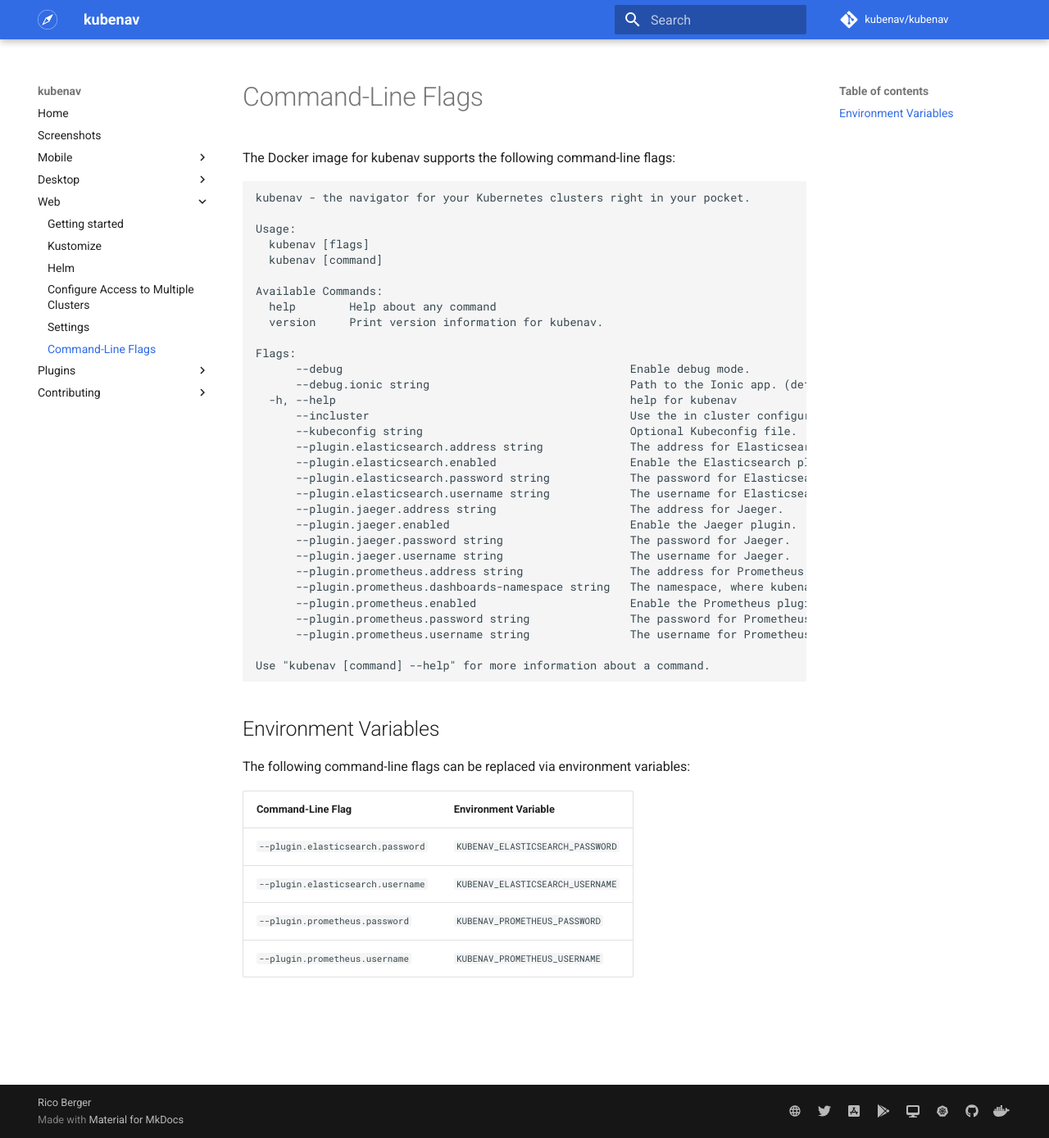
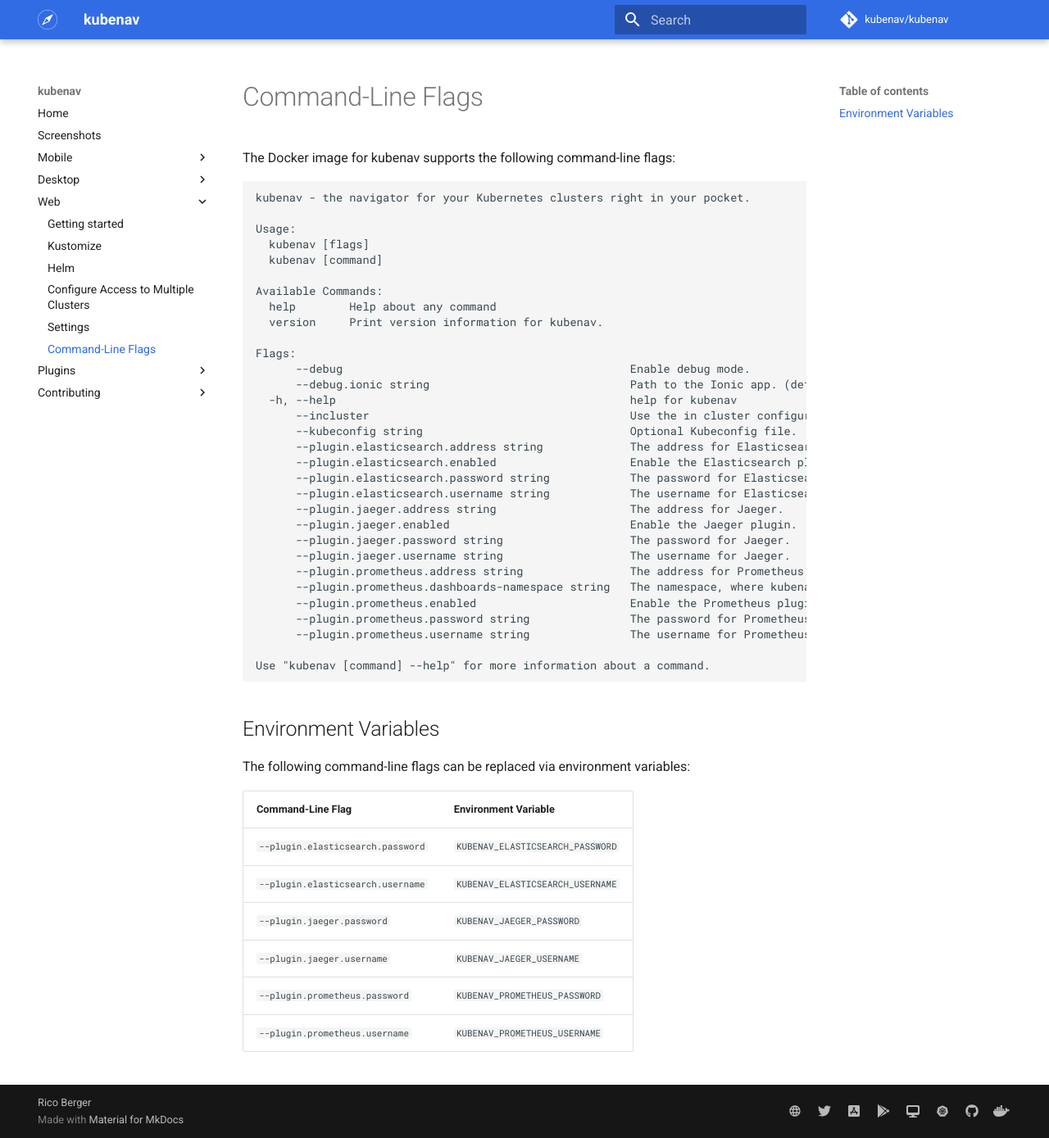
Before and after one commit to kubenav/docs, an MkDocs documentation site: the page built from docs/web/command-line-flags.md, in a window 1280 px wide and 1389 px high. Shown: the whole window at 82% size. Built offline with MkDocs 1.6.1 and Material for MkDocs 9.7.7, drawn with Linux system fonts in a browser that asks for light colours; comment, search, counter and statistics services are not loaded.

Commit message:
Add environment variables

```diff
--- a/docs/web/command-line-flags.md
+++ b/docs/web/command-line-flags.md
@@ -44,5 +44,7 @@ The following command-line flags can be replaced via environment variables:
 | ----------------- | -------------------- |
 | `--plugin.elasticsearch.password` | `KUBENAV_ELASTICSEARCH_PASSWORD` |
 | `--plugin.elasticsearch.username` | `KUBENAV_ELASTICSEARCH_USERNAME` |
+| `--plugin.jaeger.password` | `KUBENAV_JAEGER_PASSWORD` |
+| `--plugin.jaeger.username` | `KUBENAV_JAEGER_USERNAME` |
 | `--plugin.prometheus.password` | `KUBENAV_PROMETHEUS_PASSWORD` |
 | `--plugin.prometheus.username` | `KUBENAV_PROMETHEUS_USERNAME` |
```
